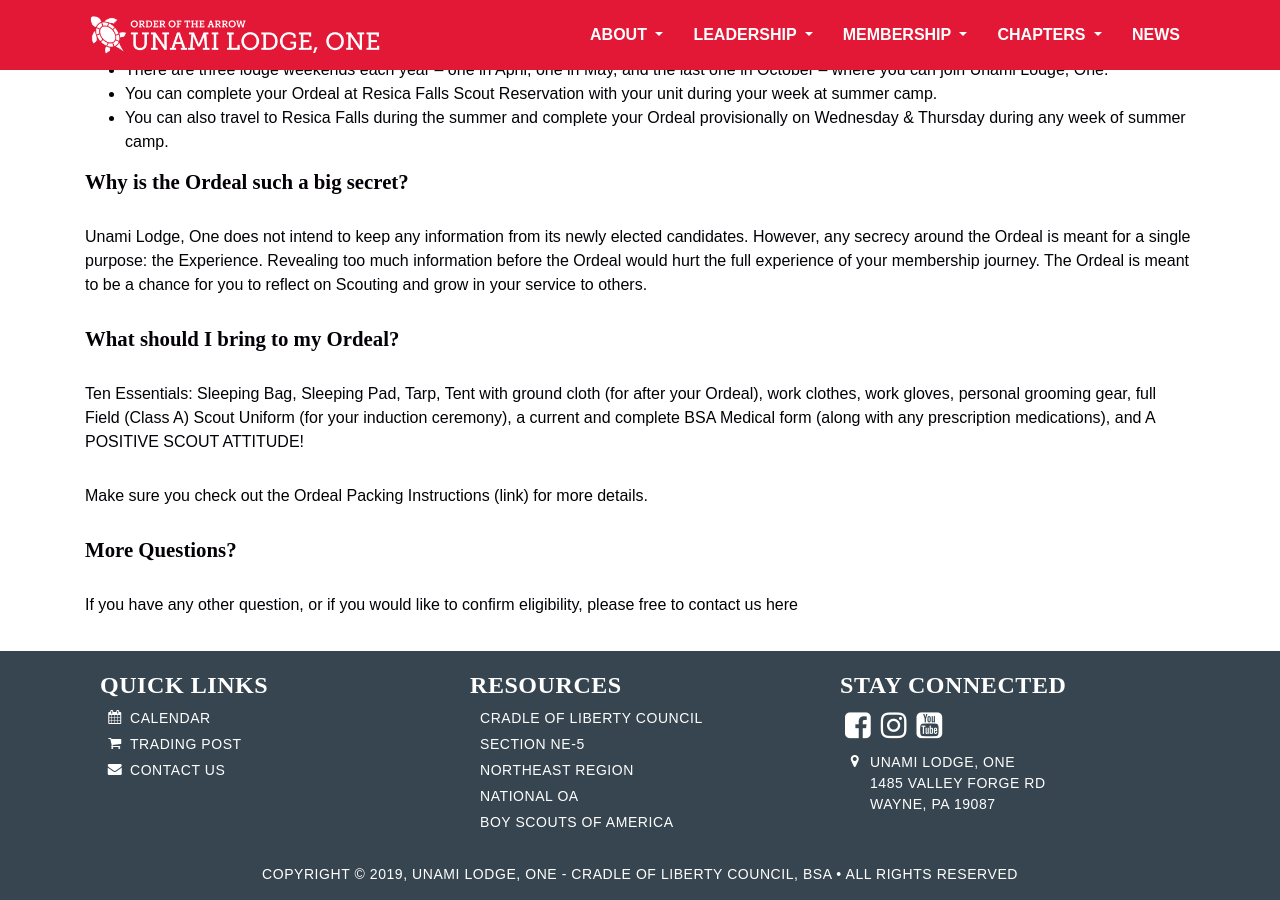
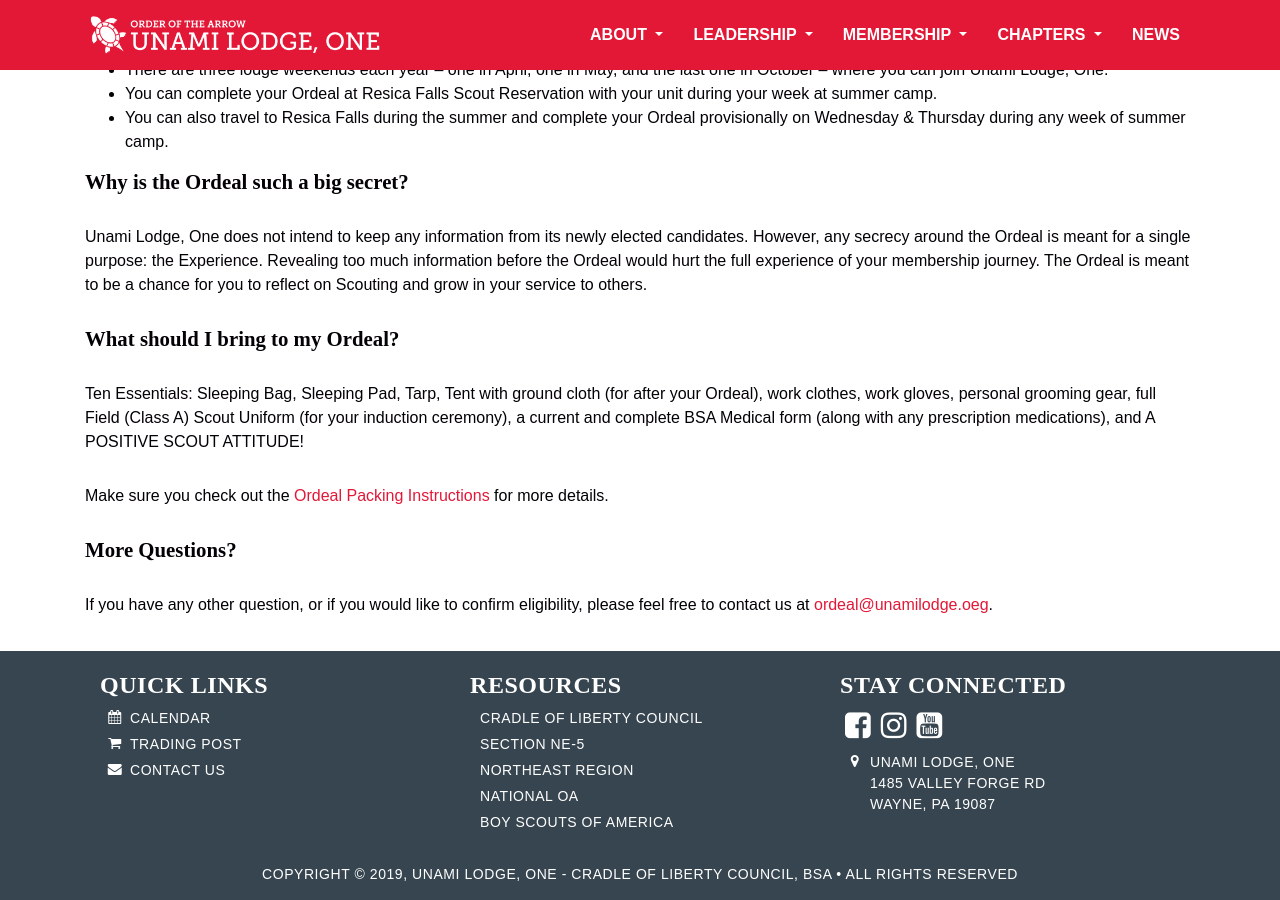
Before and after one commit to colbsa/UnamiLodge.org, a Jekyll site: the page built from electedcandidates.md, in a window 1280 px wide and 900 px high, scrolled down 757 px. Built offline with Jekyll 4.4.1, drawn with Linux system fonts in a browser that asks for light colours; some web fonts are replaced.

Commit message:
Fixed email link.  Added packing instructions

```diff
--- a/electedcandidates.md
+++ b/electedcandidates.md
@@ -48,7 +48,7 @@
 and complete BSA Medical form (along with any prescription medications), and A POSITIVE SCOUT
 ATTITUDE!
 
-Make sure you check out the Ordeal Packing Instructions (link) for more details.
+Make sure you check out the [Ordeal Packing Instructions](/files/ordealpackinginstructions.pdf) for more details.
 
 <h2>More Questions?</h2>
-If you have any other question, or if you would like to confirm eligibility, please free to contact us here
+If you have any other question, or if you would like to confirm eligibility, please feel free to contact us at [ordeal@unamilodge.oeg](/contact#ordeal).
```
Also changed, not shown: 1 other file.
